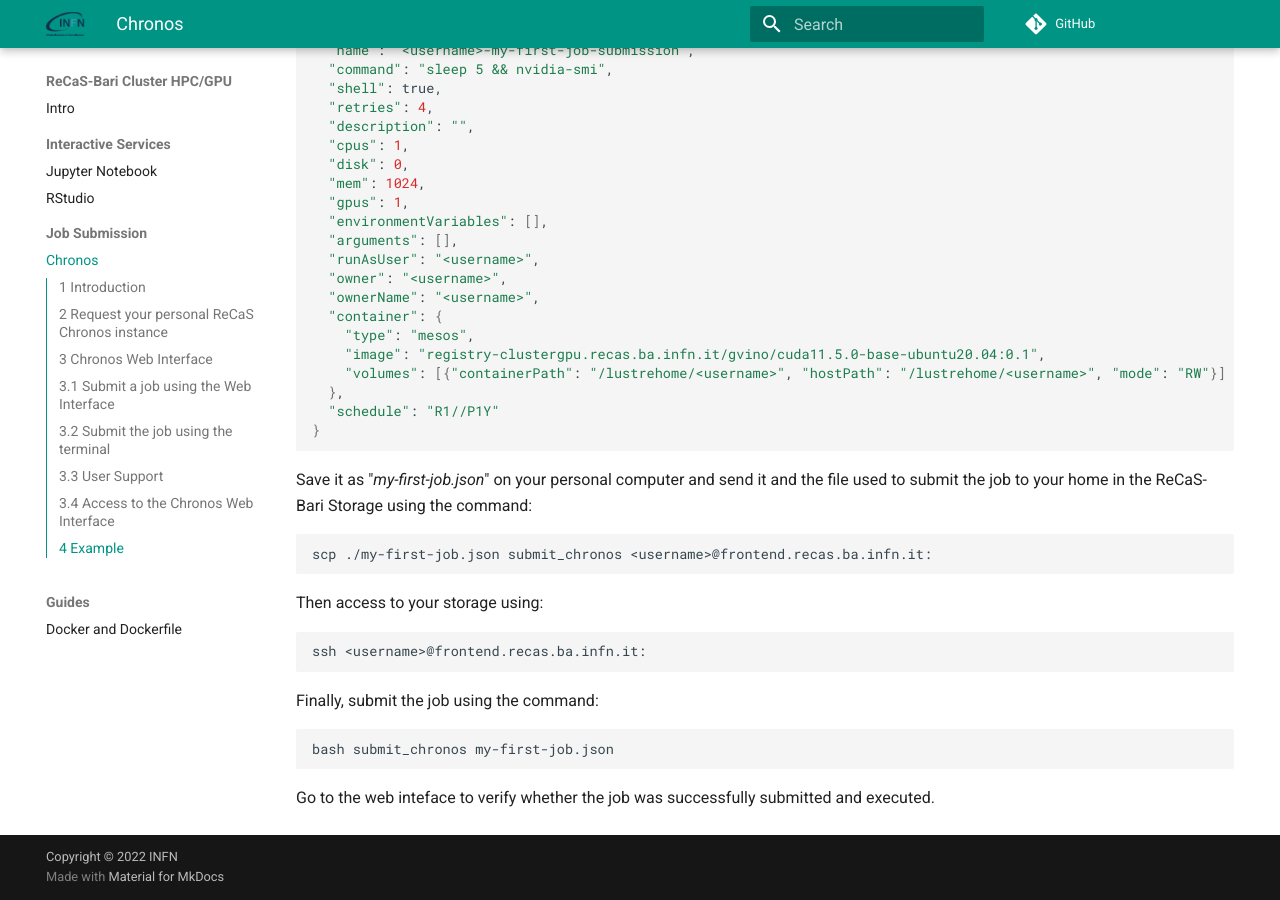
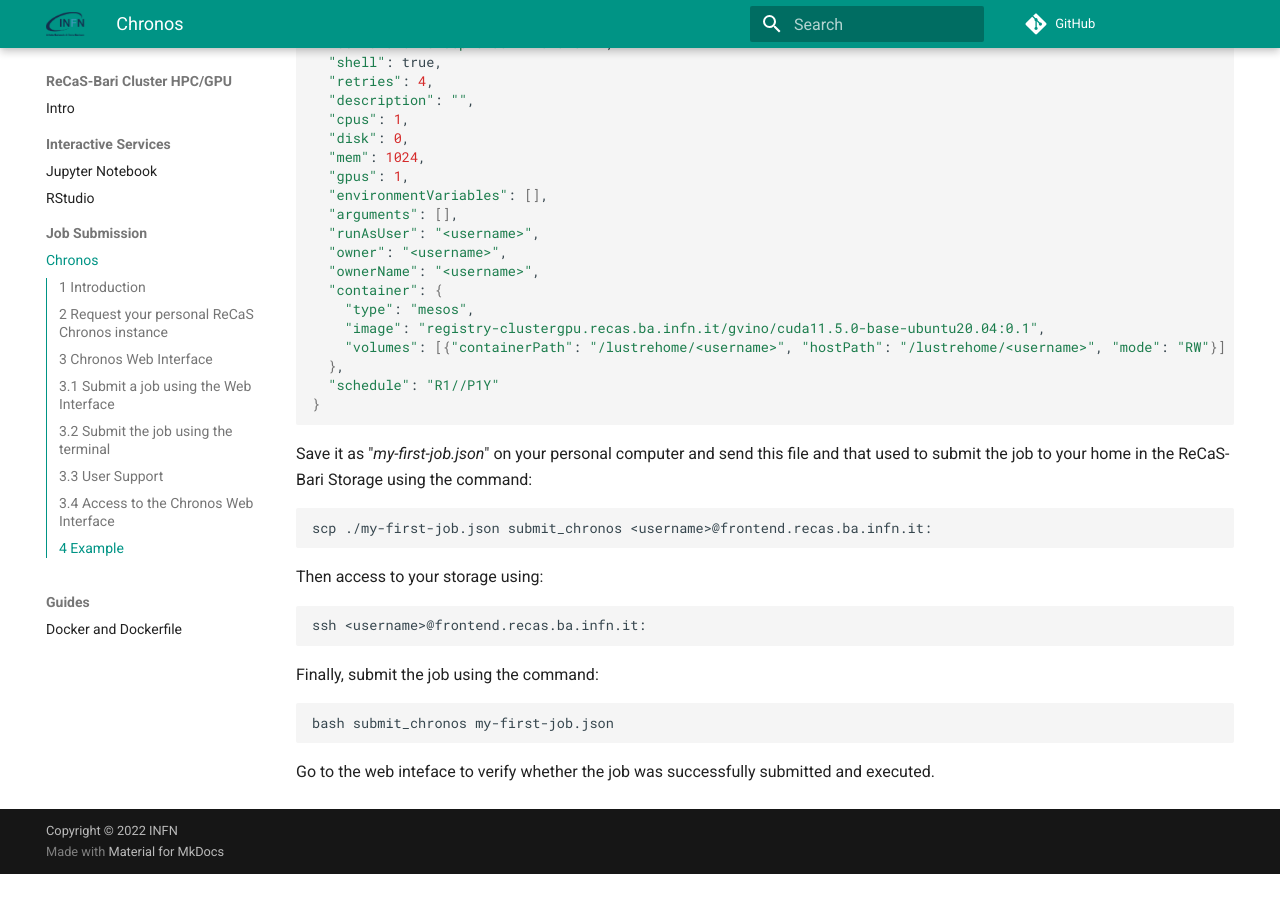
Before and after one commit to jvino/cluster-hpc-gpu-guides, an MkDocs documentation site: the page built from docs/job_submission/chronos.md, in a window 1280 px wide and 900 px high, scrolled down 5234 px. Built offline with MkDocs 1.6.1 and Material for MkDocs 9.7.7, drawn with Linux system fonts in a browser that asks for light colours; comment, search, counter and statistics services are not loaded; after the commit the page ends 6108 px from its top, so only the background shows below that.

Commit message:
first draft chronos

````diff
--- a/docs/job_submission/chronos.md
+++ b/docs/job_submission/chronos.md
@@ -122,7 +122,7 @@
 At the moment, users can not access to the job logs. For support on a specific job, submit a support request providing the username, job\_name and describing the problem in the issue box.
 
 !!! note
-It is STRONGLY advised to subscribe to the recas-hpu-gpu mailing list. Create a ticket with title “ReCaS HPC/GPU: subscribe to the mailing list”.
+    It is STRONGLY advised to subscribe to the recas-hpu-gpu mailing list. Create a ticket with title “ReCaS HPC/GPU: subscribe to the mailing list”.
 
 ## 3.4 Access to the Chronos Web Interface
 
@@ -173,7 +173,7 @@
 }
 ```
 
-Save it as "*my-first-job.json*" on your personal computer and send it and the file used to submit the job to your home in the ReCaS-Bari Storage using the command:
+Save it as "*my-first-job.json*" on your personal computer and send this file and that used to submit the job to your home in the ReCaS-Bari Storage using the command:
 
 ```bash
 scp ./my-first-job.json submit_chronos <username>@frontend.recas.ba.infn.it:
````
